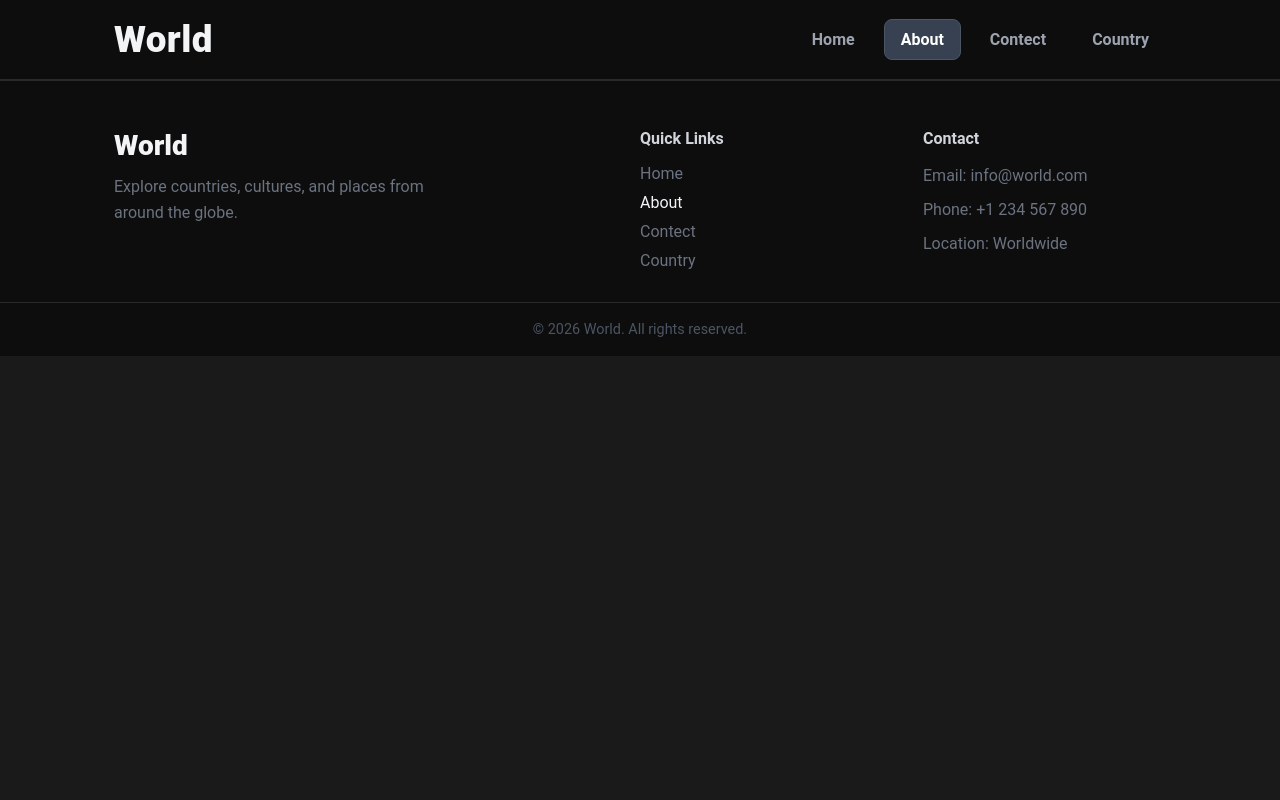
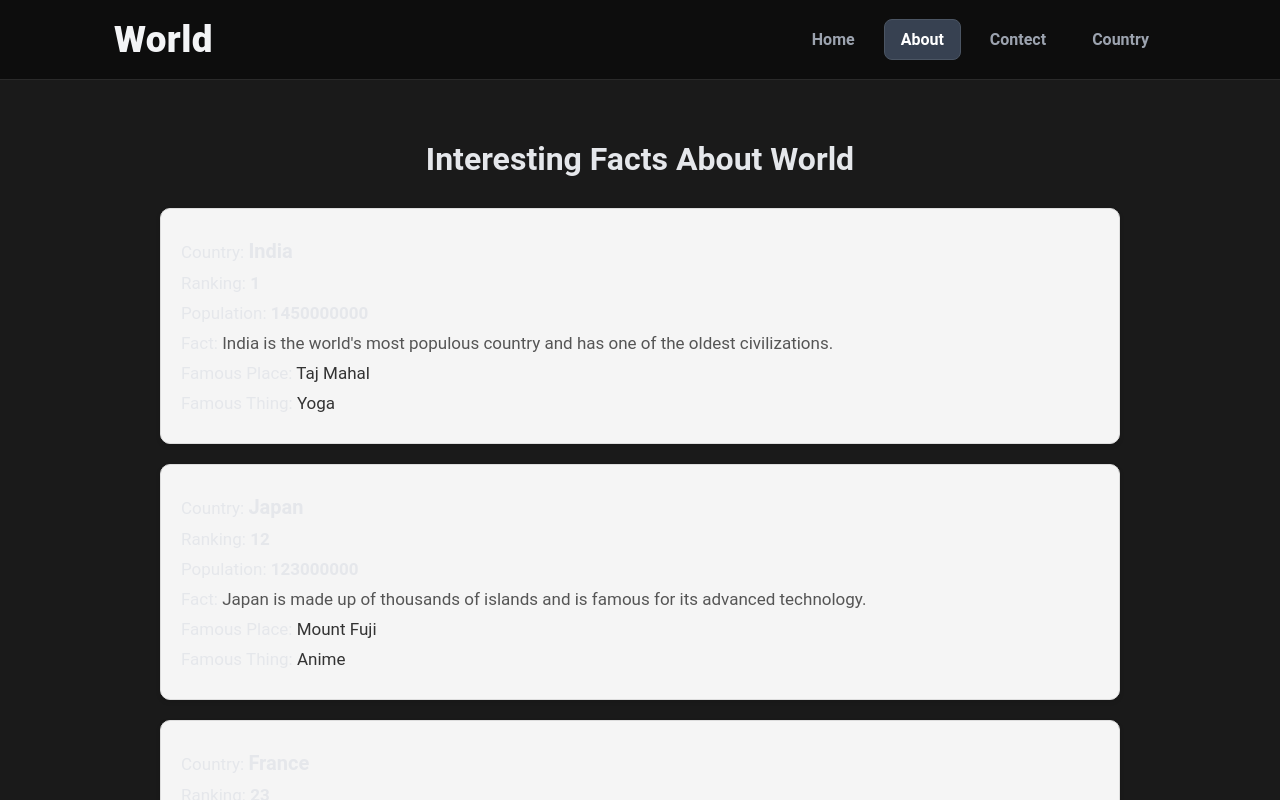
Before and after one commit to khushwantdangi25/reactWebPage, a React (Vite) app: page /about in a window 1280 px wide. Shown: the top 800 px of the page. Built offline with nearby package versions, Linux system fonts and the light colour scheme.

Commit message:
about-compelete

```diff
--- a/src/App.jsx
+++ b/src/App.jsx
@@ -1,4 +1,4 @@
-import { createBrowserRouter, Route, RouterProvider } from "react-router-dom";
+import { createBrowserRouter, RouterProvider } from "react-router-dom";
 import { Home } from "./pages/Home";
 import { Contect } from "./pages/Contect";
 import { About } from "./pages/About";
--- a/src/api/countery.json
+++ b/src/api/countery.json
@@ -0,0 +1,92 @@
+[
+  {
+    "id": 1,
+    "country": "India",
+    "population": 1450000000,
+    "populationRank": 1,
+    "fact": "India is the world's most populous country and has one of the oldest civilizations.",
+    "famousPlace": "Taj Mahal",
+    "famousThing": "Yoga"
+  },
+  {
+    "id": 2,
+    "country": "Japan",
+    "population": 123000000,
+    "populationRank": 12,
+    "fact": "Japan is made up of thousands of islands and is famous for its advanced technology.",
+    "famousPlace": "Mount Fuji",
+    "famousThing": "Anime"
+  },
+  {
+    "id": 3,
+    "country": "France",
+    "population": 68000000,
+    "populationRank": 23,
+    "fact": "France is the most visited country in the world.",
+    "famousPlace": "Eiffel Tower",
+    "famousThing": "French Cuisine"
+  },
+  {
+    "id": 4,
+    "country": "Egypt",
+    "population": 116000000,
+    "populationRank": 14,
+    "fact": "Ancient Egyptians built the pyramids thousands of years ago.",
+    "famousPlace": "Pyramids of Giza",
+    "famousThing": "Ancient Egyptian Civilization"
+  },
+  {
+    "id": 5,
+    "country": "Brazil",
+    "population": 212000000,
+    "populationRank": 7,
+    "fact": "Brazil is the largest country in South America and contains much of the Amazon rainforest.",
+    "famousPlace": "Christ the Redeemer",
+    "famousThing": "Carnival"
+  },
+  {
+    "id": 6,
+    "country": "Australia",
+    "population": 27000000,
+    "populationRank": 55,
+    "fact": "Australia is both a country and a continent and is home to many unique animals.",
+    "famousPlace": "Sydney Opera House",
+    "famousThing": "Kangaroos"
+  },
+  {
+    "id": 7,
+    "country": "Italy",
+    "population": 59000000,
+    "populationRank": 25,
+    "fact": "Italy has more UNESCO World Heritage sites than any other country.",
+    "famousPlace": "Colosseum",
+    "famousThing": "Pizza"
+  },
+  {
+    "id": 8,
+    "country": "Canada",
+    "population": 41000000,
+    "populationRank": 38,
+    "fact": "Canada has the longest coastline of any country in the world.",
+    "famousPlace": "Niagara Falls",
+    "famousThing": "Ice Hockey"
+  },
+  {
+    "id": 9,
+    "country": "Iceland",
+    "population": 400000,
+    "populationRank": 178,
+    "fact": "Iceland has many volcanoes and is one of the best places to see the Northern Lights.",
+    "famousPlace": "Blue Lagoon",
+    "famousThing": "Northern Lights"
+  },
+  {
+    "id": 10,
+    "country": "Switzerland",
+    "population": 9000000,
+    "populationRank": 100,
+    "fact": "Switzerland is famous for its Alps, watches, chocolate, and political neutrality.",
+    "famousPlace": "Swiss Alps",
+    "famousThing": "Swiss Watches"
+  }
+]
--- a/src/pages/About.css
+++ b/src/pages/About.css
@@ -0,0 +1,50 @@
+.about-card {
+  max-width: 1000px;
+  margin: 40px auto;
+  padding: 20px;
+}
+
+.about-heading {
+  text-align: center;
+  margin-bottom: 30px;
+}
+
+.about-heading h1 {
+  font-size: 32px;
+  margin-bottom: 10px;
+}
+
+.about-attribute {
+  background-color: #f5f5f5;
+  border: 1px solid #ddd;
+  border-radius: 10px;
+  padding: 20px;
+  margin-bottom: 20px;
+  box-shadow: 0 2px 5px rgba(0, 0, 0, 0.1);
+}
+
+.about-attribute p {
+  font-size: 17px;
+  margin: 10px 0;
+}
+
+.country {
+  font-weight: bold;
+  font-size: 20px;
+}
+
+.ranking {
+  font-weight: bold;
+}
+
+.population {
+  font-weight: bold;
+}
+
+.fact {
+  color: #555;
+}
+
+.famous {
+  color: #333;
+}
--- a/src/pages/About.jsx
+++ b/src/pages/About.jsx
@@ -1,3 +1,45 @@
-export const About = () =>{
-    return <h1></h1>
-}
+import co from "../api/countery.json";
+import "./About.css";
+
+export const About = () => {
+  return (
+    <section className="about-card">
+      <div className="about-heading">
+        <h1>Interesting Facts About World</h1>
+      </div>
+
+      {co.map((country) => {
+        return (
+          <div className="about-attribute" key={country.id}>
+            <p>
+              Country: <span className="country">{country.country}</span>
+            </p>
+
+            <p>
+              Ranking: <span className="ranking">{country.populationRank}</span>
+            </p>
+
+            <p>
+              Population:{" "}
+              <span className="population">{country.population}</span>
+            </p>
+
+            <p>
+              Fact: <span className="fact">{country.fact}</span>
+            </p>
+
+            <p>
+              Famous Place:{" "}
+              <span className="famous">{country.famousPlace}</span>
+            </p>
+
+            <p>
+              Famous Thing:{" "}
+              <span className="famous">{country.famousThing}</span>
+            </p>
+          </div>
+        );
+      })}
+    </section>
+  );
+};
```
